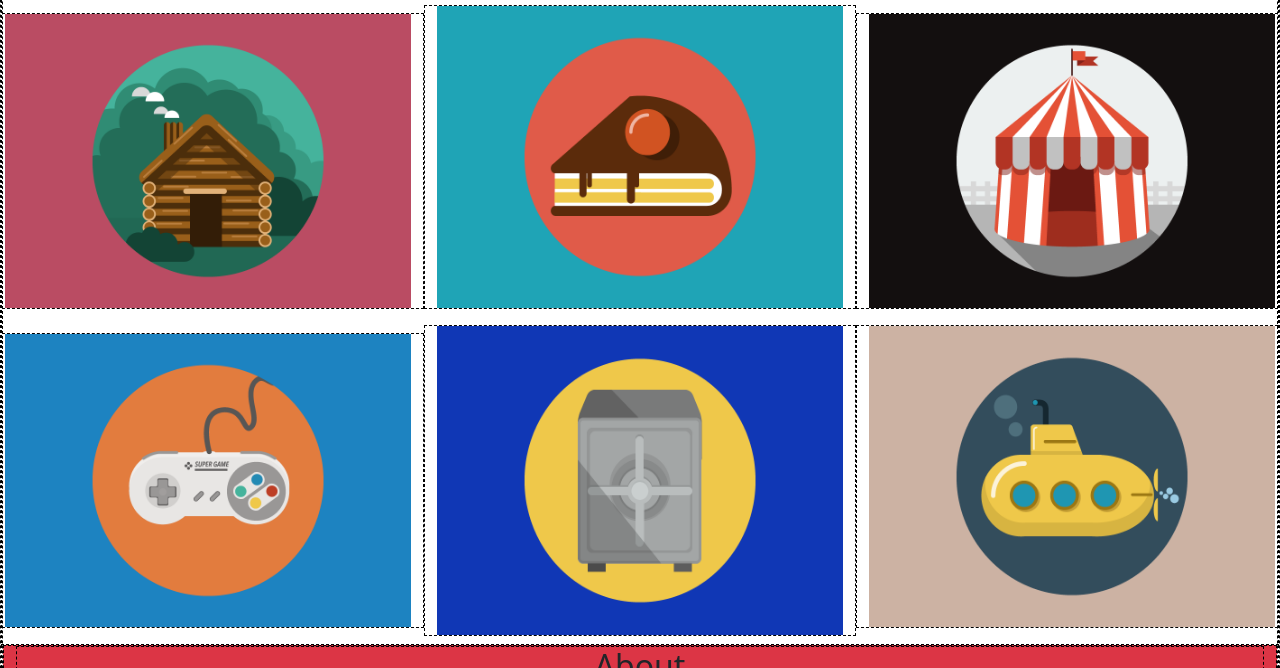
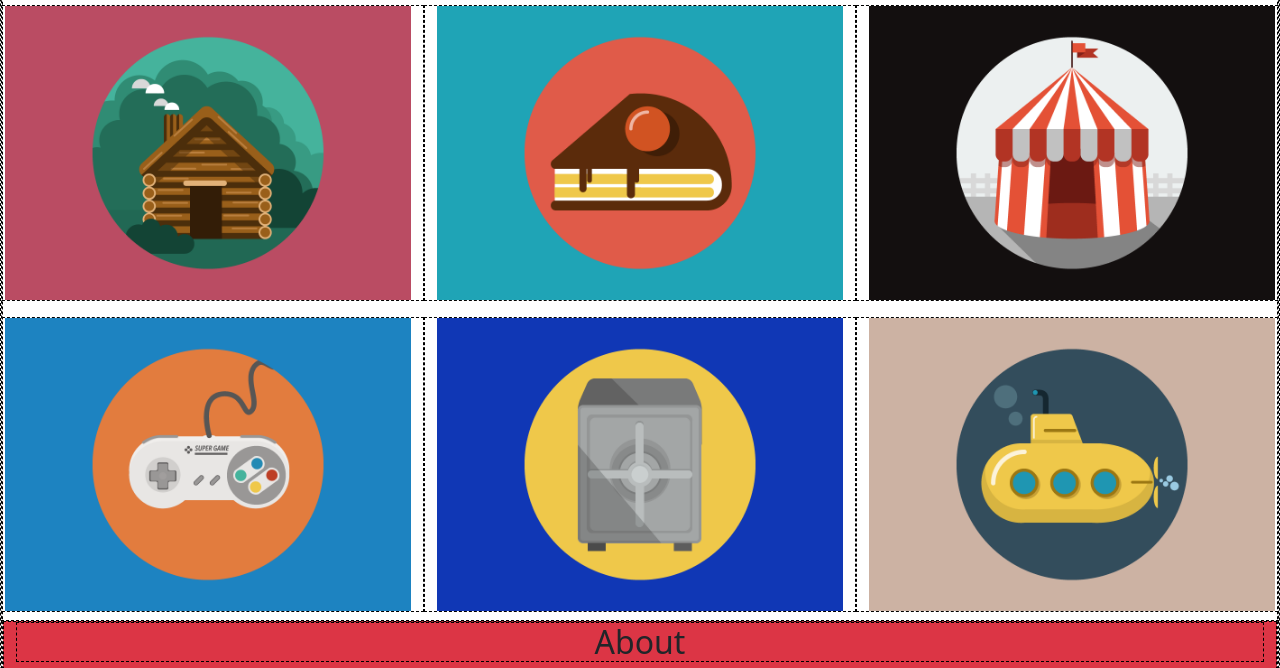
Before and after one commit to fabiodelli/html-css-bootstrap-freelancer, a plain HTML site: page index.html in a window 1280 px wide. Shown: the part 411-1079 px from the top of the page. Drawn offline with nearby package versions, Linux system fonts and the light colour scheme.

Commit message:
modify margin img

```diff
--- a/index.html
+++ b/index.html
@@ -40,18 +40,13 @@
 
                 <div class="row flex-wrap text-center">
                     <div class="col-12">rhy</div>
-                    <img src="./assets/img/cabin.png" alt="Cabin" class="col-12 col-md-6 col-lg-4 mt-3
-                        mb-2">
-                    <img src="./assets/img/cake.png" alt="Cabin" class="col-12 col-md-6 col-lg-4 mt-2
-                        mb-2">
-                    <img src="./assets/img/circus.png" alt="Cabin" class="col-12 col-md-6 col-lg-4 mt-2 mt-md-3
-                        mb-2">
-                    <img src="./assets/img/game.png" alt="Cabin" class="col-12 col-md-6 col-lg-4 mt-2 mt-md-3 mb-md-2 mb-lg-3
-                        mb-2">
-                    <img src="./assets/img/safe.png" alt="Cabin" class="col-12 col-md-6 col-lg-4 mt-2
-                        mb-2">
-                    <img src="./assets/img/submarine.png" alt="Cabin" class="col-12 col-md-6 col-lg-4
-                        mt-2 mb-3">
+                    <img src="./assets/img/cabin.png" alt="Cabin" class="col-12 col-md-6 col-lg-4 mt-2 mb-2">
+
+                    <img src="./assets/img/cake.png" alt="Cabin" class="col-12 col-md-6 col-lg-4 mt-2 mb-2">
+                    <img src="./assets/img/circus.png" alt="Cabin" class="col-12 col-md-6 col-lg-4 mt-2 mb-2">
+                    <img src="./assets/img/game.png" alt="Cabin" class="col-12 col-md-6 col-lg-4 mt-2 mb-2">
+                    <img src="./assets/img/safe.png" alt="Cabin" class="col-12 col-md-6 col-lg-4 mt-2 mb-2">
+                    <img src="./assets/img/submarine.png" alt="Cabin" class="col-12 col-md-6 col-lg-4 mt-2 mb-2">
                 </div>
 
                 <div class="container-fluid bg-danger text-center">
```
